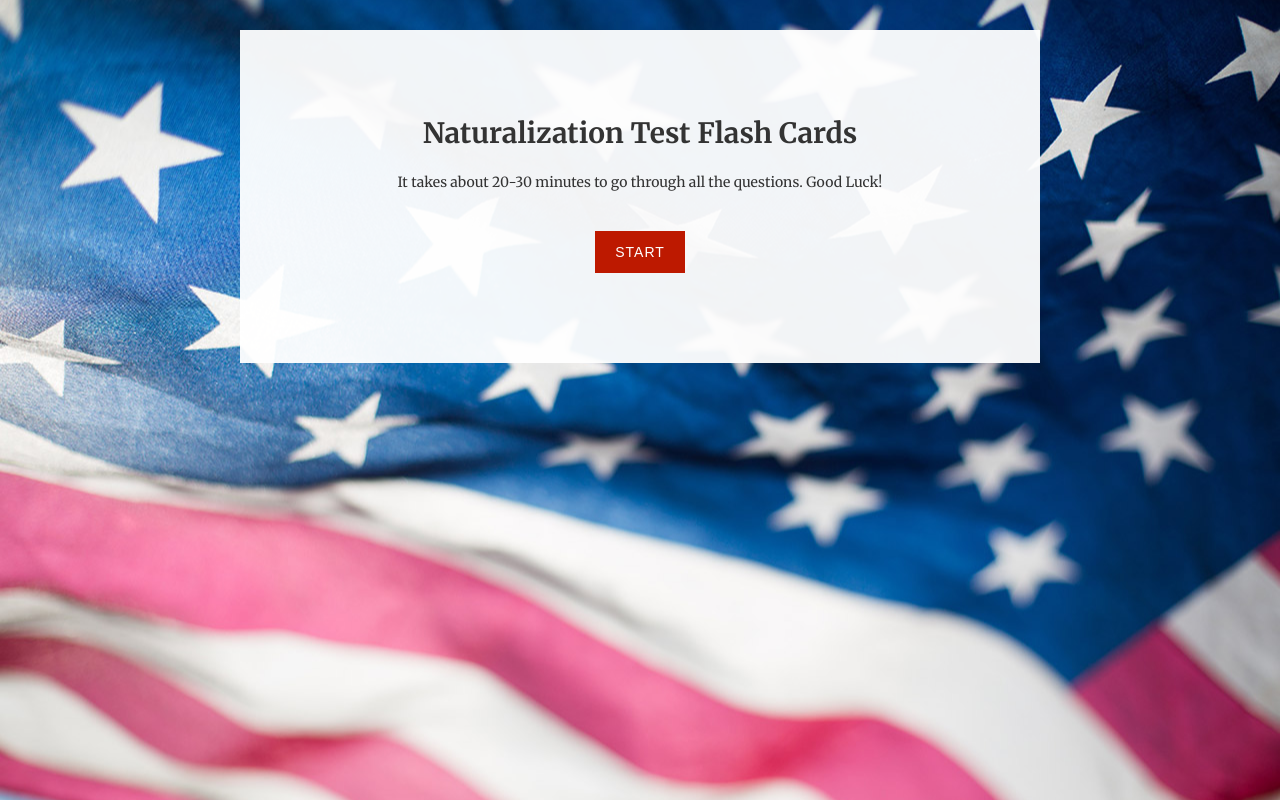
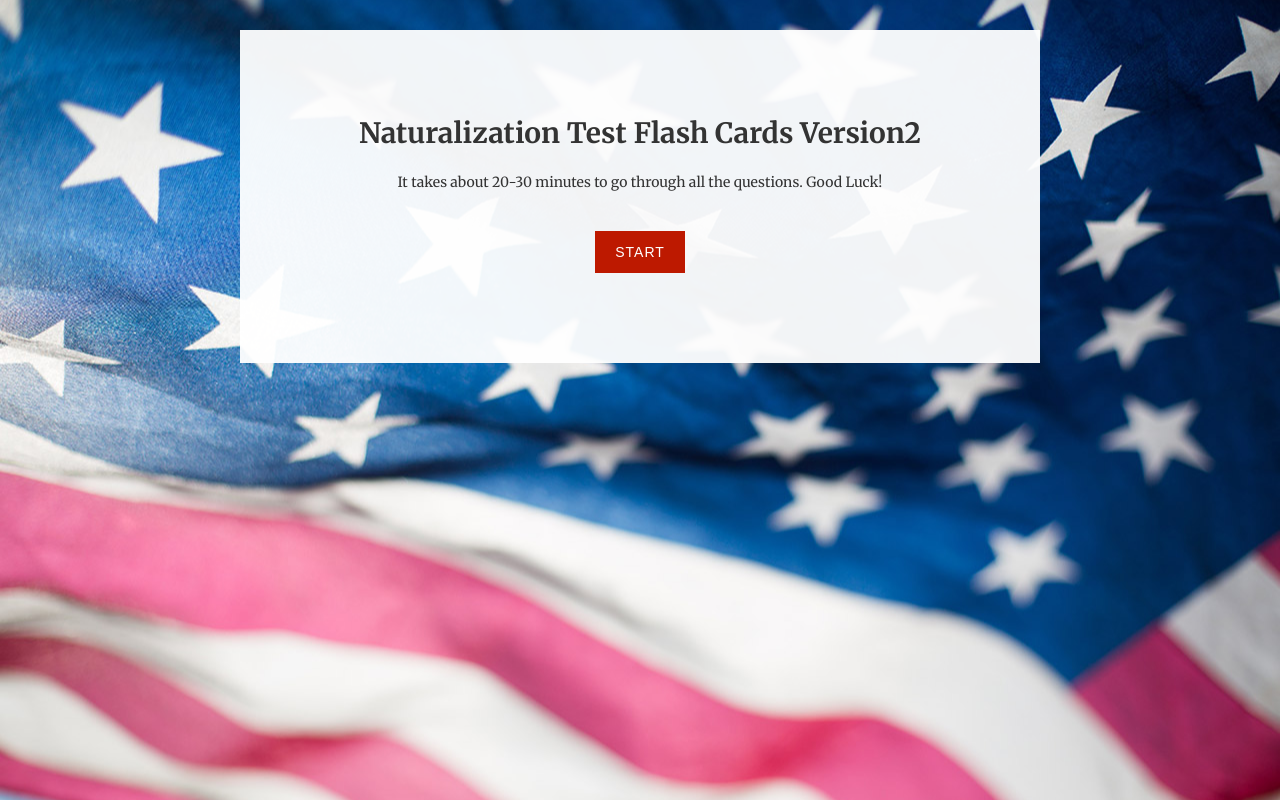
Before and after one commit to guanyixi/flash_cards, a plain HTML site: page flash_cards_v2/index.html in a window 1280 px wide. Drawn offline with nearby package versions, Linux system fonts and the light colour scheme; files that its build step writes are made by us from their sources; files whose address does not match are found by name; a web font is replaced by a local one.

Commit message:
change title

```diff
--- a/flash_cards_v2/index.html
+++ b/flash_cards_v2/index.html
@@ -14,7 +14,7 @@
     <div id="app">
 
       <div id="startPage" class="text-center">
-        <h1>Naturalization Test Flash Cards</h1>
+        <h1>Naturalization Test Flash Cards Version2</h1>
         <p style="text-align:centerß;">It takes about 20-30 minutes to go through all the questions. Good Luck!</p>
         <button v-on:click="startTest">START</button>
       </div>
```
